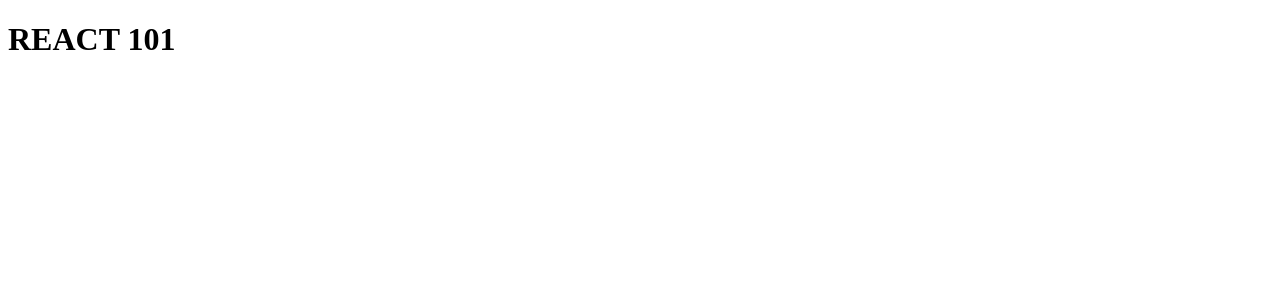
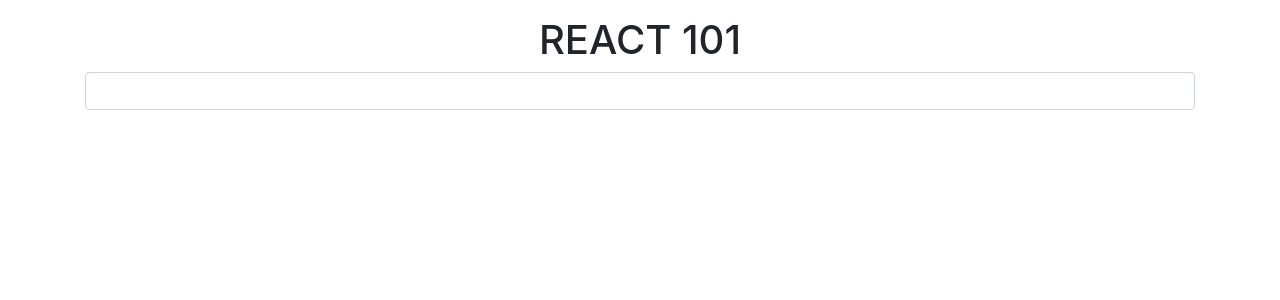
Before and after one commit to ghalibgendut/belajar-react, a React (Create React App) app: page / in a window 1280 px wide. Shown: the top 300 px of the page. Built offline with nearby package versions, Linux system fonts and the light colour scheme.

Commit message:
Bikin Cari Gambar

```diff
--- a/public/index.html
+++ b/public/index.html
@@ -1,14 +1,12 @@
 <!DOCTYPE html>
 <html lang="en">
+
 <head>
   <meta charset="utf-8" />
   <link rel="icon" href="%PUBLIC_URL%/favicon.ico" />
   <meta name="viewport" content="width=device-width, initial-scale=1" />
   <meta name="theme-color" content="#000000" />
-    <meta
-      name="description"
-      content="Web site created using create-react-app"
-    />
+  <meta name="description" content="Web site created using create-react-app" />
   <link rel="apple-touch-icon" href="%PUBLIC_URL%/logo192.png" />
   <!--
       manifest.json provides metadata used when your web app is installed on a
@@ -24,8 +22,11 @@
       work correctly both with client-side routing and a non-root public URL.
       Learn how to configure a non-root public URL by running `npm run build`.
     -->
+  <link rel="stylesheet" href="https://maxcdn.bootstrapcdn.com/bootstrap/4.0.0/css/bootstrap.min.css"
+    integrity="sha384-Gn5384xqQ1aoWXA+058RXPxPg6fy4IWvTNh0E263XmFcJlSAwiGgFAW/dAiS6JXm" crossorigin="anonymous">
   <title>React App</title>
 </head>
+
 <body>
   <noscript>You need to enable JavaScript to run this app.</noscript>
   <div id="root"></div>
@@ -40,4 +41,5 @@
       To create a production bundle, use `npm run build` or `yarn build`.
     -->
 </body>
+
 </html>
--- a/src/components/App.js
+++ b/src/components/App.jsx
@@ -1,6 +1,7 @@
 // ROOT COMPONENTS
 
 import React from 'react';
+import SearchBar from './SearchBar';
 
 // Membuat komponen berbasis class
 
@@ -10,8 +11,9 @@
 
     render () {
         return (
-            <div>
-                <h1> REACT 101 </h1>
+            <div className="container">
+                <h1 className="text-center mt-3"> REACT 101 </h1>
+                <SearchBar/>
             </div>
         );
     }
--- /dev/null
+++ b/src/components/SearchBar.jsx
@@ -0,0 +1,24 @@
+import React from 'react';
+
+class SearchBar extends React.Component {
+
+    kirimData = (event) => {
+        event.preventDefault();
+        console.log(event);
+
+    }
+
+
+
+    render() {
+        return(
+            <div>
+                <form onSubmit={this.kirimData} className="form-group">
+                    <input type="text" name="" className="form-control" id=""/>
+                </form>
+            </div>
+        );
+    }
+}
+
+export default SearchBar;
--- a/src/index.js
+++ b/src/index.js
@@ -5,7 +5,7 @@
 import ReactDOM from 'react-dom';
 
 // extension .js tidak wajib ditulis
-import App from './components/App';
+import App from './components/App.jsx';
 
 
 // Menghubungkan App ke index.html di folder public
```
Lines whose indentation alone changed are shown as unchanged.
